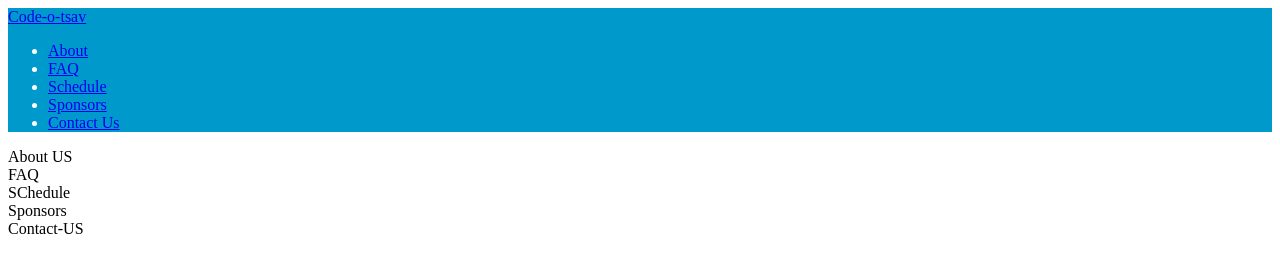
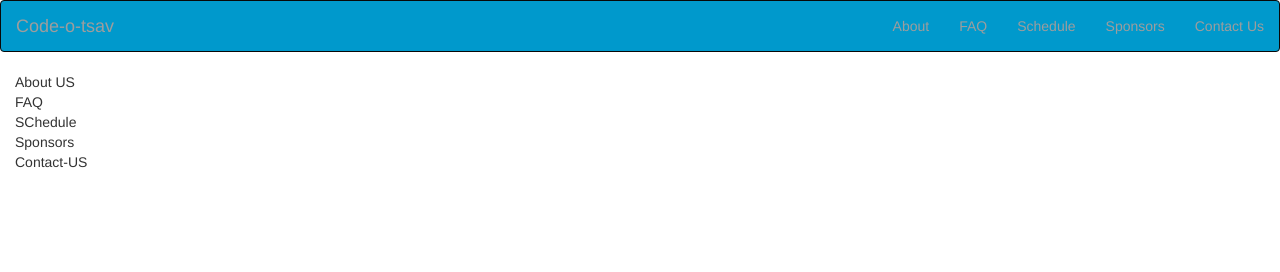
Before and after one commit to NITRRIT/hackathonPortal, a plain HTML site: page index.html in a window 1280 px wide. Drawn offline with Linux system fonts and the light colour scheme.

Commit message:
Some Update

```diff
--- a/index.html
+++ b/index.html
@@ -2,7 +2,7 @@
 <html>
 <head>
 	<title>Central India Largest Hackathon</title>
-	<link rel="css/bootstrap.min.css">
+	<link rel="stylesheet" href="css/bootstrap.min.css">
 	<script src="js/jquery.min.js"></script>
 	<script src="js/bootstrap.min.js"></script>
 	<meta name="viewport" content="width=device-width, initial-scale=1">
```
Lines whose indentation alone changed are shown as unchanged.
